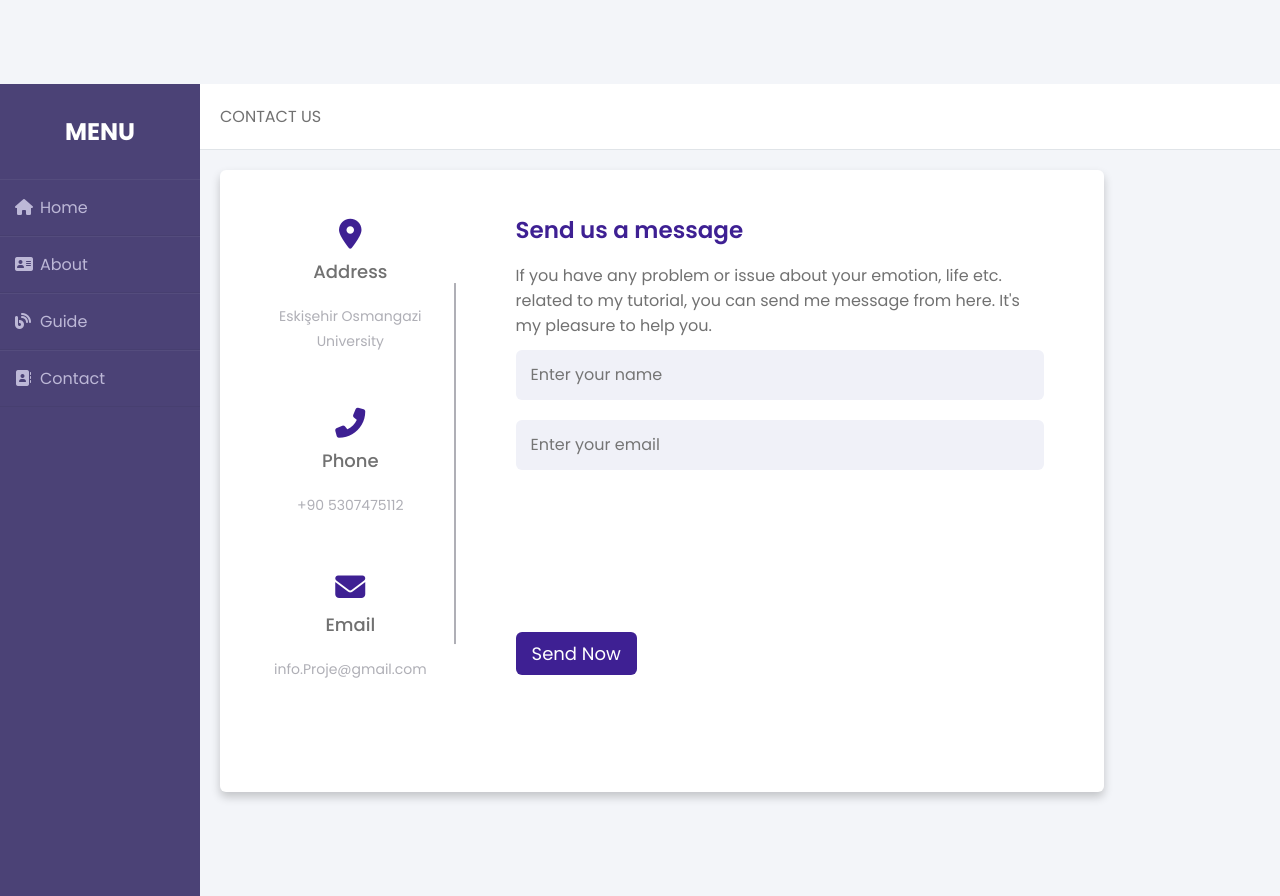
After one commit to bengisu-sahin/Emotion_Classification_CNN, a PHP site: page /contact.php in a window 1280 px wide. The commit adds this page. Run offline with PHP 8.4, Linux system fonts and the light colour scheme; some libraries are stand-ins or nearby versions.

Commit message:
user interface is completed for cnn text classification model

```diff
--- /dev/null
+++ b/contact.php
@@ -0,0 +1,251 @@
+<!DOCTYPE html>
+<html lang="en">
+
+<head>
+    <meta charset="UTF-8">
+    <meta name="viewport" content="width=device-width, initial-scale=1.0">
+    <title>Text Emotion Predictor</title>
+    <link rel="stylesheet" href="style.css">
+    <script src="https://kit.fontawesome.com/b99e675b6e.js"></script>
+    <style>
+        /* Google Font CDN Link */
+        @import url('https://fonts.googleapis.com/css2?family=Poppins:wght@200;300;400;500;600;700&display=swap');
+
+        * {
+            margin: 0;
+            padding: 0;
+            box-sizing: border-box;
+            font-family: "Poppins", sans-serif;
+        }
+
+        body {
+            min-height: 100vh;
+            width: 100%;
+            display: flex;
+            align-items: center;
+            justify-content: center;
+        }
+
+        .container {
+            width: 85%;
+            background: #fff;
+            border-radius: 6px;
+            padding: 20px 60px 30px 40px;
+            box-shadow: 0 5px 10px rgba(0, 0, 0, 0.2);
+        }
+
+        .container .content {
+            display: flex;
+            align-items: center;
+            justify-content: space-between;
+        }
+
+        .container .content .left-side {
+            width: 25%;
+            height: 100%;
+            display: flex;
+            flex-direction: column;
+            align-items: center;
+            justify-content: center;
+            margin-top: 15px;
+            position: relative;
+        }
+
+        .content .left-side::before {
+            content: '';
+            position: absolute;
+            height: 70%;
+            width: 2px;
+            right: -15px;
+            top: 50%;
+            transform: translateY(-50%);
+            background: #afafb6;
+        }
+
+        .content .left-side .details {
+            margin: 14px;
+            text-align: center;
+        }
+
+        .content .left-side .details i {
+            font-size: 30px;
+            color: #3e2093;
+            margin-bottom: 10px;
+        }
+
+        .content .left-side .details .topic {
+            font-size: 18px;
+            font-weight: 500;
+        }
+
+        .content .left-side .details .text-one,
+        .content .left-side .details .text-two {
+            font-size: 14px;
+            color: #afafb6;
+        }
+
+        .container .content .right-side {
+            width: 75%;
+            margin-left: 75px;
+        }
+
+        .content .right-side .topic-text {
+            font-size: 23px;
+            font-weight: 600;
+            color: #3e2093;
+        }
+
+        .right-side .input-box {
+            height: 50px;
+            width: 100%;
+            margin: 12px 0;
+        }
+
+        .right-side .input-box input,
+        .right-side .input-box textarea {
+            height: 100%;
+            width: 100%;
+            border: none;
+            outline: none;
+            font-size: 16px;
+            background: #F0F1F8;
+            border-radius: 6px;
+            padding: 0 15px;
+            resize: none;
+        }
+
+        .right-side .message-box {
+            min-height: 110px;
+        }
+
+        .right-side .input-box textarea {
+            padding-top: 6px;
+        }
+
+        .right-side .button {
+            display: inline-block;
+            margin-top: 12px;
+        }
+
+        .right-side .button input[type="button"] {
+            color: #fff;
+            font-size: 18px;
+            outline: none;
+            border: none;
+            padding: 8px 16px;
+            border-radius: 6px;
+            background: #3e2093;
+            cursor: pointer;
+            transition: all 0.3s ease;
+        }
+
+        .button input[type="button"]:hover {
+            background: #5029bc;
+        }
+
+        @media (max-width: 950px) {
+            .container {
+                width: 90%;
+                padding: 30px 40px 40px 35px;
+            }
+
+            .container .content .right-side {
+                width: 75%;
+                margin-left: 55px;
+            }
+        }
+
+        @media (max-width: 820px) {
+            .container {
+                margin: 40px 0;
+                height: 100%;
+            }
+
+            .container .content {
+                flex-direction: column-reverse;
+            }
+
+            .container .content .left-side {
+                width: 100%;
+                flex-direction: row;
+                margin-top: 40px;
+                justify-content: center;
+                flex-wrap: wrap;
+            }
+
+            .container .content .left-side::before {
+                display: none;
+            }
+
+            .container .content .right-side {
+                width: 100%;
+                margin-left: 0;
+            }
+        }
+    </style>
+</head>
+
+<body>
+    <div class="wrapper">
+        <div class="sidebar">
+            <h2>MENU</h2>
+            <ul>
+                <li><a href="index.php"><i class="fas fa-home"></i>Home</a></li>
+                <!-- <li><a href="#"><i class="fas fa-user"></i>Profile</a></li> -->
+                <li><a href="about.php"><i class="fas fa-address-card"></i>About</a></li>
+                <!-- <li><a href="#"><i class="fas fa-project-diagram"></i>portfolio</a></li> -->
+                <li><a href="guide.php"><i class="fas fa-blog"></i>Guide</a></li>
+                <li><a href="contact.php"><i class="fas fa-address-book"></i>Contact</a></li>
+                <!-- <li><a href="#"><i class="fas fa-map-pin"></i>Map</a></li> -->
+            </ul>
+            <div class="social_media">
+                <a href="#"><i class="fab fa-facebook-f"></i></a>
+                <a href="#"><i class="fab fa-twitter"></i></a>
+                <a href="#"><i class="fab fa-instagram"></i></a>
+            </div>
+        </div>
+        <div class="main_content">
+            <div class="header">CONTACT US</div>
+            <div class="info">
+                <div class="container">
+                    <div class="content">
+                        <div class="left-side">
+                            <div class="address details">
+                                <i class="fas fa-map-marker-alt"></i>
+                                <div class="topic">Address</div>
+                                <div class="text-one">Eskişehir Osmangazi University</div>
+                            </div>
+                            <div class="phone details">
+                                <i class="fas fa-phone-alt"></i>
+                                <div class="topic">Phone</div>
+                                <div class="text-one">+90 5307475112</div>
+                            </div>
+                            <div class="email details">
+                                <i class="fas fa-envelope"></i>
+                                <div class="topic">Email</div>
+                                <div class="text-two">info.Proje@gmail.com</div>
+                            </div>
+                        </div>
+                        <div class="right-side">
+                            <div class="topic-text">Send us a message</div>
+                            <p>If you have any problem or issue about your emotion, life etc. related to my tutorial, you can send me message from here. It's my pleasure to help you.</p>
+                            <form action="#">
+                                <div class="input-box">
+                                    <input type="text" placeholder="Enter your name">
+                                </div>
+                                <div class="input-box">
+                                    <input type="text" placeholder="Enter your email">
+                                </div>
+                                <div class="input-box message-box">
+                                </div>
+                                <div class="button">
+                                    <input type="button" value="Send Now">
+                                </div>
+                            </form>
+                        </div>
+                    </div>
+                </div>
+            </div>
+        </div>
+</body>
+</html>
--- /dev/null
+++ b/style.css
@@ -0,0 +1,132 @@
+@import url('https://fonts.googleapis.com/css?family=Josefin+Sans&display=swap');
+
+*{
+  margin: 0;
+  padding: 0;
+  box-sizing: border-box;
+  list-style: none;
+  text-decoration: none;
+  font-family: 'Josefin Sans', sans-serif;
+}
+
+body{
+   background-color: #f3f5f9;
+}
+
+.wrapper{
+  display: flex;
+  position: relative;
+}
+
+.wrapper .sidebar{
+  width: 200px;
+  height: 100%;
+  background: #4b4276;
+  padding: 30px 0px;
+  position: fixed;
+}
+
+.wrapper .sidebar h2{
+  color: #fff;
+  text-transform: uppercase;
+  text-align: center;
+  margin-bottom: 30px;
+}
+
+.wrapper .sidebar ul li{
+  padding: 15px;
+  border-bottom: 1px solid #bdb8d7;
+  border-bottom: 1px solid rgba(0,0,0,0.05);
+  border-top: 1px solid rgba(255,255,255,0.05);
+}
+
+.wrapper .sidebar ul li a{
+  color: #bdb8d7;
+  display: block;
+}
+
+.wrapper .sidebar ul li a .fas{
+  width: 25px;
+}
+
+.wrapper .sidebar ul li:hover{
+  background-color: #594f8d;
+}
+
+.wrapper .sidebar ul li:hover a{
+  color: #fff;
+}
+
+.wrapper .sidebar .social_media{
+  position: absolute;
+  bottom: 0;
+  left: 50%;
+  transform: translateX(-50%);
+  display: flex;
+}
+
+.wrapper .sidebar .social_media a{
+  display: block;
+  width: 40px;
+  background: #594f8d;
+  height: 40px;
+  line-height: 45px;
+  text-align: center;
+  margin: 0 5px;
+  color: #bdb8d7;
+  border-top-left-radius: 5px;
+  border-top-right-radius: 5px;
+}
+
+.wrapper .main_content{
+  width: 100%;
+  margin-left: 200px;
+}
+
+.wrapper .main_content .header{
+  padding: 20px;
+  background: #fff;
+  color: #717171;
+  border-bottom: 1px solid #e0e4e8;
+}
+
+.wrapper .main_content .info{
+  margin: 20px;
+  color: #717171;
+  line-height: 25px;
+}
+
+.wrapper .main_content .info div{
+  margin-bottom: 20px;
+}
+
+@media (max-height: 500px){
+  .social_media{
+    display: none !important;
+  }
+}
+textarea {
+    padding: 10px;
+    width: 100%;
+    height: 600px;
+    border: 1px solid #ccc;
+    border-radius: 5px;
+    margin-bottom: 20px;
+    font-style: italic;
+    color: #888;
+}
+
+button {
+    padding: 10px;
+    background-color: #4CAF50;
+    color: white;
+    border: none;
+    border-radius: 5px;
+    cursor: pointer;
+    width: 100%;
+    background-color: #4b4276;
+}
+
+button:hover {
+    background-color: #8e83c9;
+}
```
Also changed, not shown: about.php (added, +58 -0 lines), guide.php (added, +70 -0 lines), index.php (+28 -5 lines), process.php (+39 -6 lines).
